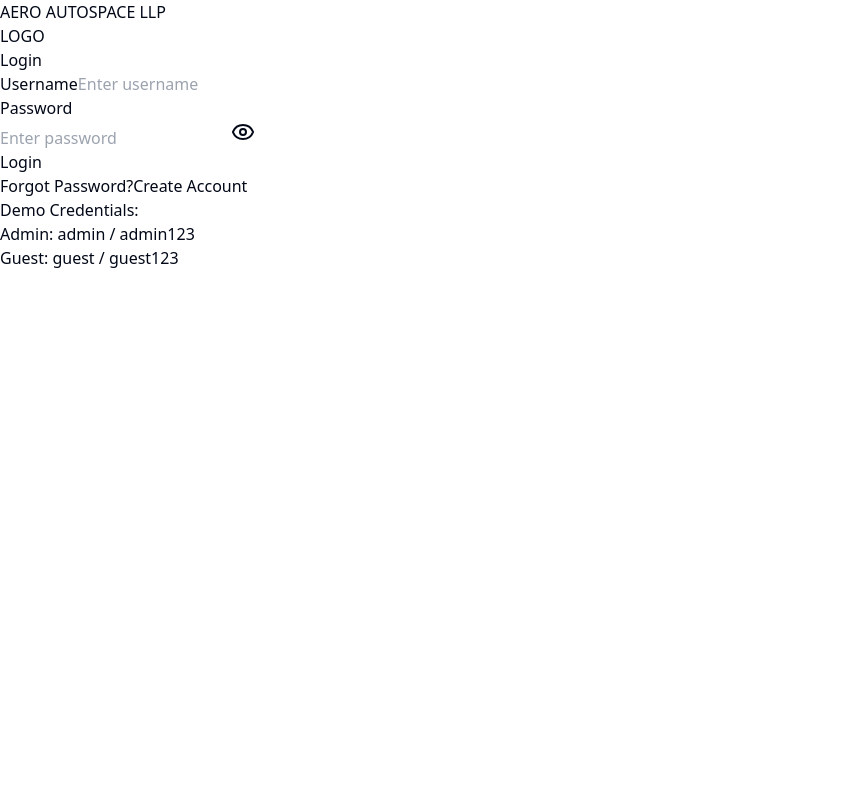
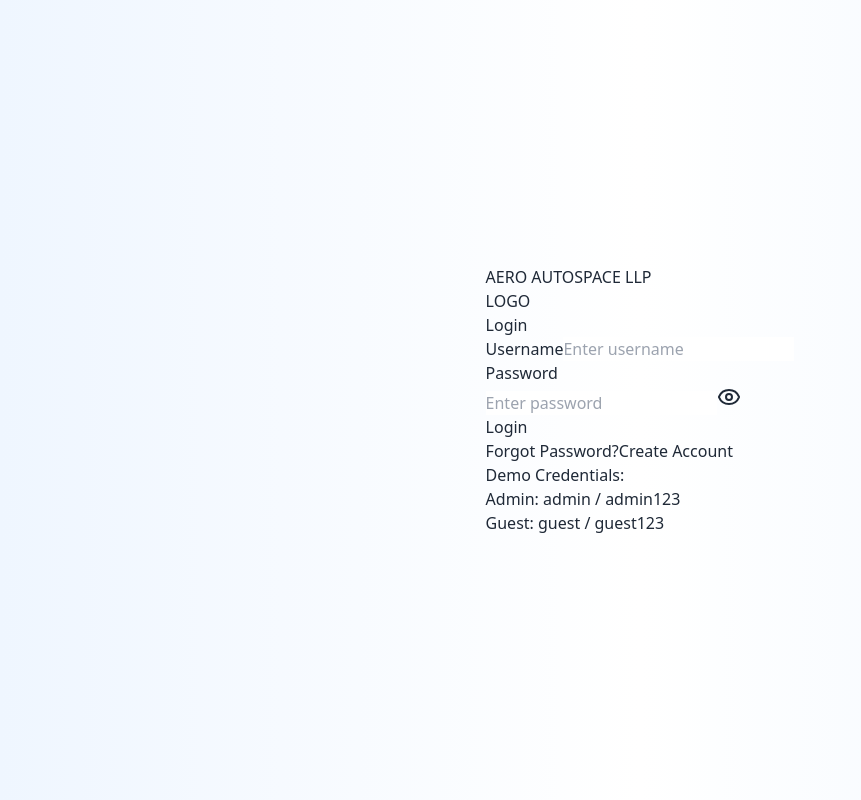
Before and after one commit to Antonypoulraj/aasllp-app-, a React (Vite) app: page /login in a window 1280 px wide. Shown: the whole page, without its empty margins (0-861 px from the left). Built offline with nearby package versions, Linux system fonts and the light colour scheme.

Commit message:
feat: center login page and apply consistent UI layout using Tailwind

```diff
--- a/src/index.css
+++ b/src/index.css
@@ -87,10 +87,16 @@
     border-color: hsl(var(--border));
   }
 
-  body {
+  /* body {
     @apply bg-background text-foreground;
-  }
+  } */
+body {
+  @apply bg-gradient-to-r from-blue-50 via-white to-blue-50 text-gray-800 min-h-screen flex items-center justify-center;
 }
+
+
+}
+
 
 @layer utilities {
   .bg-background {
--- a/src/pages/Login.tsx
+++ b/src/pages/Login.tsx
@@ -1,3 +1,4 @@
+
 import React, { useState } from 'react';
 import { useNavigate } from 'react-router-dom';
 import { useAuth } from '@/contexts/AuthContext';
@@ -66,7 +67,7 @@
   };
 
   return (
-    <div className="min-h-screen bg-gradient-to-r from-blue-50 via-white to-blue-50 flex items-center justify-center px-4 py-8">
+    <div className="flex items-center justify-center min-h-screen bg-gradient-to-r from-blue-50 via-white to-blue-50 text-gray-800 px-4 py-8">
       <div className="w-full max-w-md">
         {/* Company Branding */}
         <div className="text-center mb-8">
```
